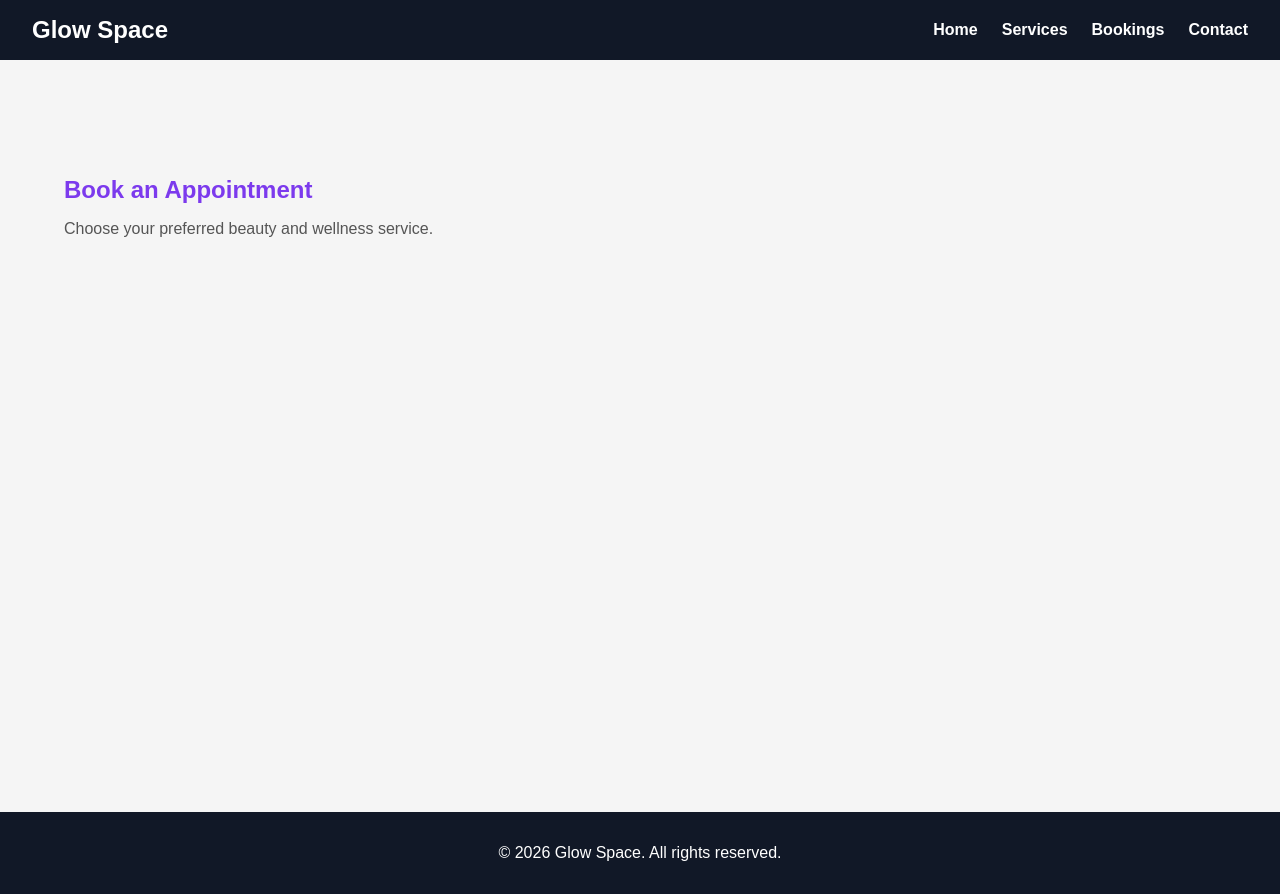
After one commit to vera-com/glow-space, a Django app: page /bookings/ in a window 1280 px wide. The commit adds this page. Run offline with Django 5.2, Linux system fonts and the light colour scheme.

Commit message:
Create and style bookings page.

```diff
--- /dev/null
+++ b/home/templates/home/bookings.html
@@ -0,0 +1,14 @@
+{% extends "base.html" %}
+
+{% block content %}
+
+<section class="bookings-page">
+    <h1>Book an Appointment</h1>
+
+    <p>
+        Choose your preferred beauty and wellness service.
+    </p>
+
+</section>
+
+{% endblock %}
--- a/home/urls.py
+++ b/home/urls.py
@@ -1,6 +1,8 @@
 from django.urls import path
 from . import views
 
+
 urlpatterns = [
-    path('', views.index, name='home'),
-]
+    path('', views.home, name='home'),
+    path('bookings/', views.bookings, name='bookings'),
+    ]
--- a/home/views.py
+++ b/home/views.py
@@ -1,5 +1,9 @@
 from django.shortcuts import render
 
 
-def index(request):
+def home(request):
     return render(request, 'home/index.html')
+
+
+def bookings(request):
+    return render(request, 'home/bookings.html')
--- a/static/css/style.css
+++ b/static/css/style.css
@@ -186,6 +186,23 @@ nav {
    opacity: 0.9;
 }
 
+/* --------------------
+   Bookings Page
+-------------------- */
+
+.bookings-page {
+    min-height: 70vh;
+    padding: 4rem 2rem;
+}
+
+.bookings-page h1 {
+    color: #7c3aed;
+    margin-bottom: 1rem;
+}
+
+.bookings-page p {
+    color: #555;
+}
 
 /* --------------------
    Footer
--- a/templates/base.html
+++ b/templates/base.html
@@ -17,7 +17,7 @@
     <ul class="nav-links">
         <li><a href="#">Home</a></li>
         <li><a href="#">Services</a></li>
-        <li><a href="#">Bookings</a></li>
+        <li><a href="{% url 'bookings' %}">Bookings</a></li>
         <li><a href="#">Contact</a></li>
     </ul>
 </nav>
```
